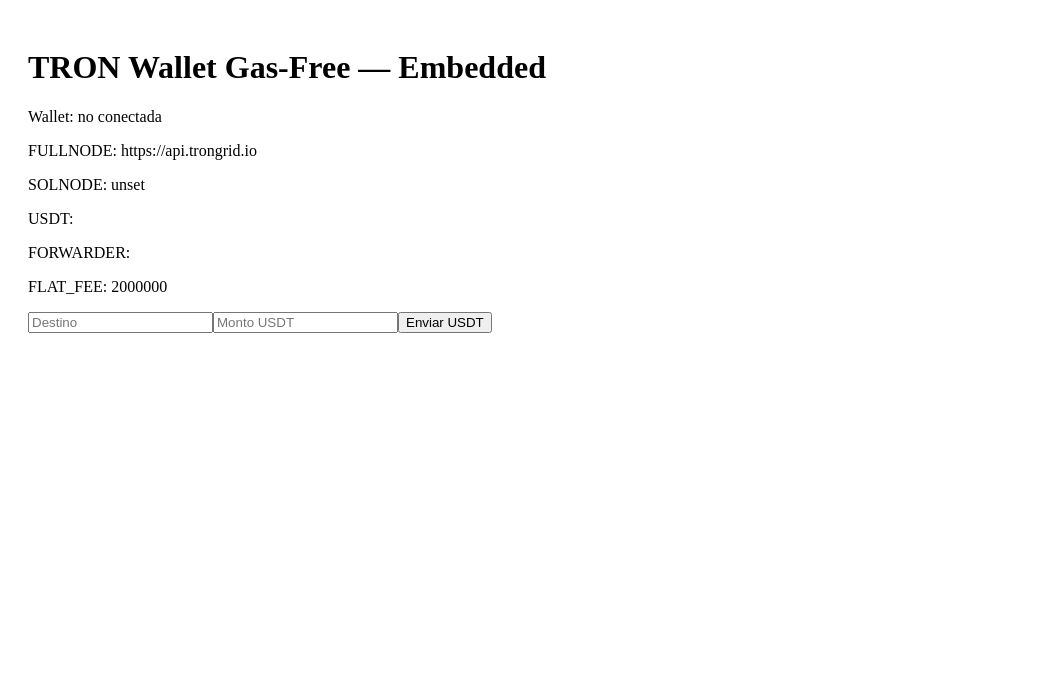
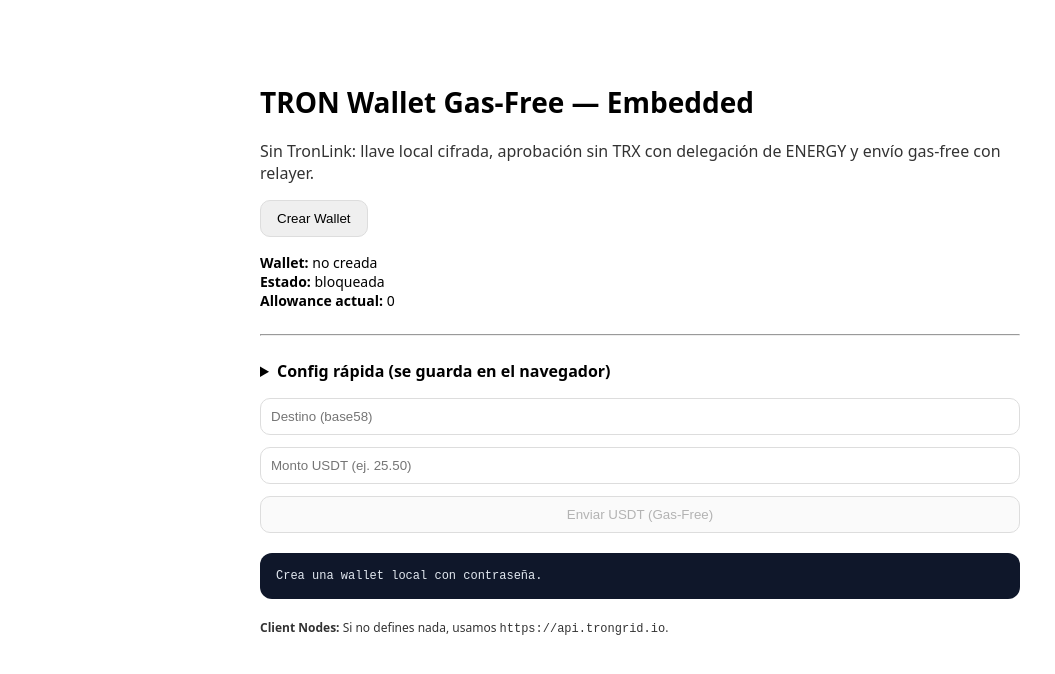
Before and after one commit to novacoinotc/WALLETNOVA, a Next.js app: page / in a window 1280 px wide. Shown: the top 674 px of the page, without its empty margins (0-1055 px from the left). Built offline with nearby package versions, Linux system fonts and the light colour scheme; no server answers.

Commit message:
Add files via upload

```diff
--- a/pages/index.tsx
+++ b/pages/index.tsx
@@ -1,45 +1,217 @@
 "use client";
-import { useState, useEffect } from 'react';
+import {useEffect,useMemo,useState} from 'react';
+import {createWallet,getStored,unlock,clearWallet} from '../lib/keystore';
+import usdtAbi from '../lib/abi/usdt.json';
 
-// Helpers para obtener/guardar config en localStorage
-function getCfg(key, def){
+/** Helpers de configuración (localStorage) con tipos */
+function getCfg(key: string, def: string): string {
   if (typeof window === 'undefined') return def;
-  return localStorage.getItem(key) || def;
+  const v = localStorage.getItem(key);
+  return v && v.length > 0 ? v : def;
 }
-function setCfg(key, val){
+function setCfg(key: string, val: string): void {
   if (typeof window === 'undefined') return;
   localStorage.setItem(key, val);
 }
 
-const FULLNODE_LS = getCfg("FULLNODE", process.env.NEXT_PUBLIC_TRON_FULLNODE || "https://api.trongrid.io");
-const SOLNODE_LS = getCfg("SOLNODE", process.env.NEXT_PUBLIC_TRON_SOLIDITYNODE || "https://api.trongrid.io");
+/** Nodos por defecto (puedes sobreescribirlos en localStorage) */
+const FULLNODE_LS = getCfg('FULLNODE', (process.env.NEXT_PUBLIC_TRON_FULLNODE as string) || 'https://api.trongrid.io');
+const SOLNODE_LS  = getCfg('SOLNODE',  (process.env.NEXT_PUBLIC_TRON_SOLIDITYNODE as string) || 'https://api.trongrid.io');
 
-const USDT   = getCfg("USDT", process.env.NEXT_PUBLIC_USDT_ADDRESS || "");
-const FORWARDER = getCfg("FORWARDER", process.env.NEXT_PUBLIC_FORWARDER_ADDRESS || "");
-const FLAT_FEE = getCfg("FLAT_FEE", process.env.NEXT_PUBLIC_FLAT_FEE_USDT || "2000000");
+/** Direcciones (puedes ponerlas en localStorage desde la UI) */
+const USDT_ENV = (process.env.NEXT_PUBLIC_USDT_ADDRESS as string) || (process.env.USDT_ADDRESS as string) || '';
+const FWD_ENV  = (process.env.NEXT_PUBLIC_FORWARDER_ADDRESS as string) || (process.env.FORWARDER_ADDRESS as string) || '';
+const FEE_ENV  = (process.env.NEXT_PUBLIC_FLAT_FEE_USDT as string) || (process.env.FLAT_FEE_USDT as string) || '2000000';
+
+const USDT_LS = getCfg('USDT', USDT_ENV);
+const FORWARDER_LS = getCfg('FORWARDER', FWD_ENV);
+const FLAT_FEE = getCfg('FLAT_FEE', FEE_ENV);
 
 const FULLNODE = FULLNODE_LS;
-const SOLNODE = SOLNODE_LS;
+const SOLNODE  = SOLNODE_LS;
 
 export default function Home(){
-  const [wallet, setWallet] = useState("no conectada");
-  const [dest, setDest] = useState("");
-  const [amount, setAmount] = useState("");
-  const [msg, setMsg] = useState("");
+  const [status,setStatus]=useState<string>('Listo.');
+  const [address,setAddress]=useState<string>('');
+  const [locked,setLocked]=useState<boolean>(true);
+  const [to,setTo]=useState<string>('');
+  const [amount,setAmount]=useState<string>('');
+  const [allowance,setAllowance]=useState<string>('0');
+
+  // Load TronWeb only en el cliente
+  const TronWeb = useMemo<any>(()=>{
+    if (typeof window==='undefined') return null;
+    // eslint-disable-next-line @typescript-eslint/no-var-requires
+    const TW = require('tronweb');
+    return TW.default || TW;
+  },[]);
+
+  const [pk,setPk]=useState<string>('');
+  const tronWeb = useMemo<any>(()=>{
+    if(!TronWeb||!pk||!FULLNODE||!SOLNODE) return null;
+    return new TronWeb({ fullHost: FULLNODE, solidityNode: SOLNODE, privateKey: pk });
+  },[TronWeb,pk]);
+
+  useEffect(()=>{
+    const stored=getStored();
+    if(stored){
+      setAddress(stored.addressBase58);
+      setLocked(true);
+      setStatus('Wallet detectada. Ingresa contraseña para desbloquear.');
+    }else{
+      setStatus('Crea una wallet local con contraseña.');
+    }
+  },[]);
+
+  async function createLocalWallet(){
+    if(!TronWeb) return setStatus('Cargando TronWeb...');
+    const pass = prompt('Elige una contraseña para cifrar tu wallet:');
+    if(!pass) return;
+    const stored = await createWallet(pass, TronWeb);
+    setAddress(stored.addressBase58);
+    setLocked(false);
+    const pkNow = await unlock(pass);
+    setPk(pkNow);
+    setStatus('Wallet creada y desbloqueada.');
+  }
+
+  async function unlockWallet(){
+    const pass = prompt('Contraseña de tu wallet:');
+    if(!pass) return;
+    try{
+      const pkNow = await unlock(pass);
+      setPk(pkNow);
+      setLocked(false);
+      setStatus('Wallet desbloqueada.');
+    }catch{ setStatus('Contraseña incorrecta.'); }
+  }
+
+  function toUSDTUnits(h: string){
+    const [i,d=''] = h.split('.');
+    const dec = (d + '000000').slice(0,6);
+    return (BigInt(i || '0') * 10n**6n) + BigInt(dec || '0');
+  }
+
+  async function readAllowance(){
+    if(!tronWeb||USDT_LS===''||FORWARDER_LS==='') return setStatus('Falta configurar USDT/FORWARDER');
+    try{
+      const usdt = await tronWeb.contract(usdtAbi, USDT_LS);
+      const v = await usdt.allowance(address, FORWARDER_LS).call();
+      setAllowance(v.toString());
+    }catch(e:any){ setStatus('Error leyendo allowance: ' + (e?.message || e)); }
+  }
+
+  async function activate(){
+    if(!tronWeb||USDT_LS===''||FORWARDER_LS==='') return setStatus('Falta configurar USDT/FORWARDER o nodos');
+    try{
+      setStatus('Delegando Energy...');
+      const r = await fetch('/api/delegate', {
+        method:'POST', headers:{'Content-Type':'application/json'},
+        body: JSON.stringify({ userBase58: address })
+      }).then(r=>r.json());
+      if(!r.ok) throw new Error(r.error || 'delegate failed');
+
+      setStatus('Firmando approve...');
+      const usdt = await tronWeb.contract(usdtAbi, USDT_LS);
+      const max = '1000000000000000';
+      const txid = await usdt.approve(FORWARDER_LS, max).send({ feeLimit: 100_000_000 });
+      setStatus('Approve enviado: ' + txid);
+      setTimeout(readAllowance, 2000);
+    }catch(e:any){ setStatus('Activación falló: ' + (e?.message || e)); }
+  }
+
+  async function signAndRelay(){
+    if(!tronWeb) return setStatus('TronWeb no listo');
+    if(USDT_LS===''||FORWARDER_LS==='') return setStatus('Falta configurar USDT/FORWARDER');
+    if(!to||!amount) return setStatus('Captura destino y monto');
+    try{
+      const fromHex = tronWeb.address.toHex(address);
+      const toHex   = tronWeb.address.toHex(to);
+      const amt = toUSDTUnits(amount);
+      const fee = BigInt(FLAT_FEE || '2000000');
+      const deadline = BigInt(Math.floor(Date.now()/1000) + 10*60);
+
+      const encoded = tronWeb.utils.abi.encodeParams(
+        ['address','address','uint256','uint256','uint256'],
+        [fromHex, toHex, amt.toString(), fee.toString(), deadline.toString()]
+      );
+      const digest = tronWeb.utils.sha3(encoded);
+
+      const sigHex = await tronWeb.trx.sign(digest, pk);
+      const sig = sigHex.replace(/^0x/i,'');
+      const r = '0x' + sig.slice(0,64);
+      const s = '0x' + sig.slice(64,128);
+      let v = parseInt(sig.slice(128,130), 16); if (v < 27) v += 27;
+
+      setStatus('Enviando al relayer...');
+      const resp = await fetch('/api/relay', {
+        method:'POST', headers:{'Content-Type':'application/json'},
+        body: JSON.stringify({ from: address, to, amount: amt.toString(), deadline: deadline.toString(), v, r, s })
+      }).then(r=>r.json());
+      if(!resp.ok) throw new Error(resp.error || 'relay failed');
+      setStatus('Enviado: ' + resp.txid);
+    }catch(e:any){ setStatus('Fallo envío: ' + (e?.message || e)); }
+  }
+
+  function resetWallet(){
+    clearWallet(); setAddress(''); setPk(''); setLocked(true); setAllowance('0');
+    setStatus('Wallet borrada. Crea una nueva.');
+  }
+
+  /** Config rápida (localStorage) */
+  function saveCfgAndReload(){
+    location.reload();
+  }
 
   return (
-    <div style={{padding:"20px"}}>
-      <h1>TRON Wallet Gas-Free — Embedded</h1>
-      <p>Wallet: {wallet}</p>
-      <p>FULLNODE: {FULLNODE}</p>
-      <p>SOLNODE: {SOLNODE}</p>
-      <p>USDT: {USDT}</p>
-      <p>FORWARDER: {FORWARDER}</p>
-      <p>FLAT_FEE: {FLAT_FEE}</p>
-      <input placeholder="Destino" value={dest} onChange={e=>setDest(e.target.value)}/>
-      <input placeholder="Monto USDT" value={amount} onChange={e=>setAmount(e.target.value)}/>
-      <button onClick={()=>setMsg("Enviar USDT en construcción")}>Enviar USDT</button>
-      <p>{msg}</p>
+    <div style={{ maxWidth: 760, margin: '40px auto', padding: 24, fontFamily: 'ui-sans-serif, system-ui' }}>
+      <h1 style={{ fontSize: 28, fontWeight: 700 }}>TRON Wallet Gas-Free — Embedded</h1>
+      <p style={{ opacity: 0.8 }}>Sin TronLink: llave local cifrada, aprobación sin TRX con delegación de ENERGY y envío gas-free con relayer.</p>
+
+      <div style={{ display: 'flex', gap: 12, marginTop: 16, flexWrap: 'wrap' }}>
+        {!address && <button onClick={createLocalWallet} style={{ padding: '10px 16px', borderRadius: 10, border: '1px solid #ddd' }}>Crear Wallet</button>}
+        {!!address && locked && <button onClick={unlockWallet} style={{ padding: '10px 16px', borderRadius: 10, border: '1px solid #ddd' }}>Desbloquear</button>}
+        {!!address && !locked && <button onClick={activate} style={{ padding: '10px 16px', borderRadius: 10, border: '1px solid #ddd' }}>Activar (Approve sin TRX)</button>}
+        {!!address && !locked && <button onClick={readAllowance} style={{ padding: '10px 16px', borderRadius: 10, border: '1px solid #ddd' }}>Ver Allowance</button>}
+        {!!address && <button onClick={resetWallet} style={{ padding: '10px 16px', borderRadius: 10, border: '1px solid #ddd' }}>Borrar Wallet</button>}
+      </div>
+
+      <div style={{ marginTop: 16, fontSize: 14 }}>
+        <div><b>Wallet:</b> {address || 'no creada'}</div>
+        <div><b>Estado:</b> {locked ? 'bloqueada' : (address ? 'desbloqueada' : '—')}</div>
+        <div><b>Allowance actual:</b> {allowance}</div>
+      </div>
+
+      <hr style={{ margin: '24px 0' }} />
+
+      <details style={{margin:'16px 0'}}>
+        <summary><b>Config rápida (se guarda en el navegador)</b></summary>
+        <div style={{display:'grid',gap:8,marginTop:8}}>
+          <input placeholder="USDT_ADDRESS (base58)" defaultValue={USDT_LS} onChange={e=>setCfg('USDT', e.target.value)} style={{padding:8,borderRadius:8,border:'1px solid #ddd'}}/>
+          <input placeholder="FORWARDER_ADDRESS (base58)" defaultValue={FORWARDER_LS} onChange={e=>setCfg('FORWARDER', e.target.value)} style={{padding:8,borderRadius:8,border:'1px solid #ddd'}}/>
+          <input placeholder="FULLNODE URL" defaultValue={FULLNODE} onChange={e=>setCfg('FULLNODE', e.target.value)} style={{padding:8,borderRadius:8,border:'1px solid #ddd'}}/>
+          <input placeholder="SOLIDITYNODE URL" defaultValue={SOLNODE} onChange={e=>setCfg('SOLNODE', e.target.value)} style={{padding:8,borderRadius:8,border:'1px solid #ddd'}}/>
+          <div>
+            <button onClick={saveCfgAndReload} style={{padding:'8px 12px',borderRadius:8,border:'1px solid #ccc'}}>Guardar & Recargar</button>
+          </div>
+        </div>
+      </details>
+
+      <div style={{ display: 'grid', gap: 12 }}>
+        <input placeholder="Destino (base58)" value={to} onChange={e=>setTo(e.target.value)} style={{ padding: 10, borderRadius: 10, border: '1px solid #ddd' }} />
+        <input placeholder="Monto USDT (ej. 25.50)" value={amount} onChange={e=>setAmount(e.target.value)} style={{ padding: 10, borderRadius: 10, border: '1px solid #ddd' }} />
+        <button onClick={signAndRelay} disabled={!address || locked} style={{ padding: '10px 16px', borderRadius: 10, border: '1px solid #ddd' }}>
+          Enviar USDT (Gas-Free)
+        </button>
+      </div>
+
+      <pre style={{ background: '#0f172a', color: '#e2e8f0', padding: 16, borderRadius: 12, marginTop: 20, fontSize: 12 }}>
+        {status}
+      </pre>
+
+      <div style={{ marginTop: 20, fontSize: 12, opacity: 0.8 }}>
+        <p><b>Client Nodes:</b> Si no defines nada, usamos <code>https://api.trongrid.io</code>.</p>
+      </div>
     </div>
   );
 }
```
